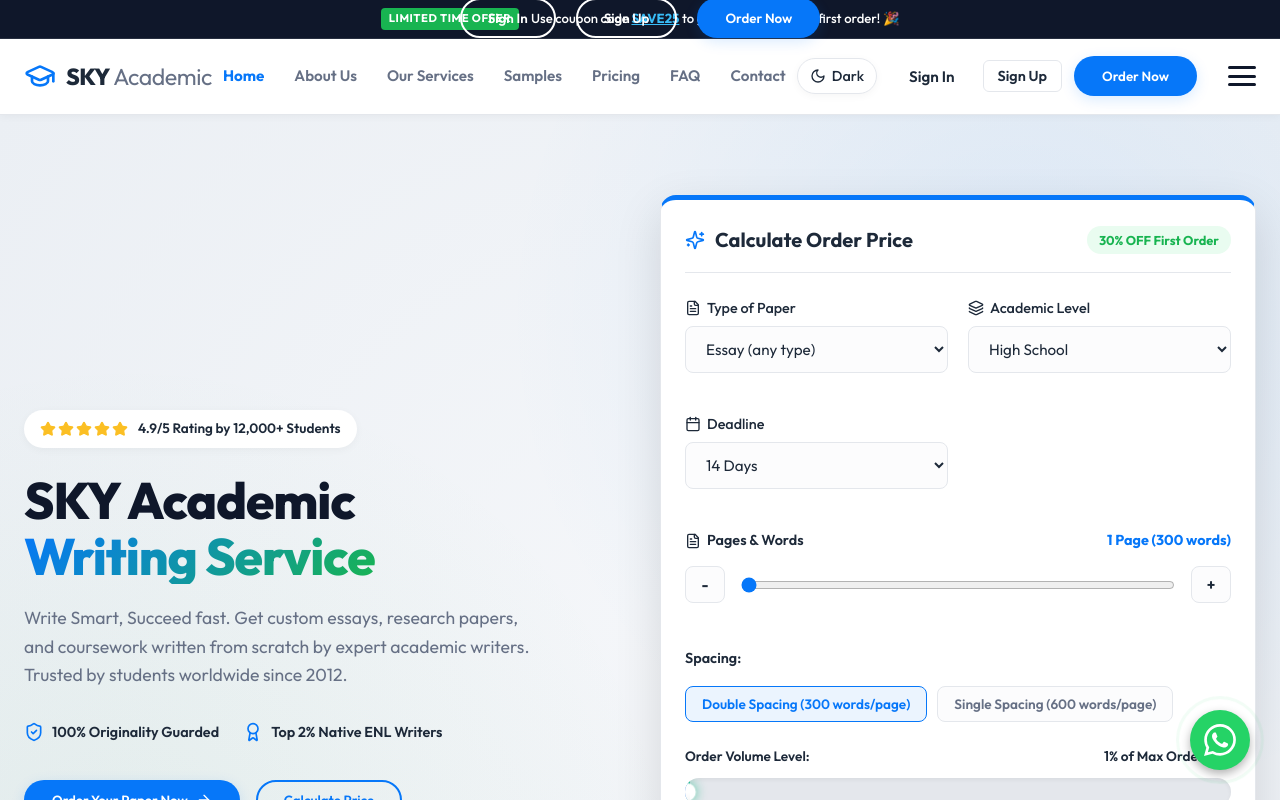
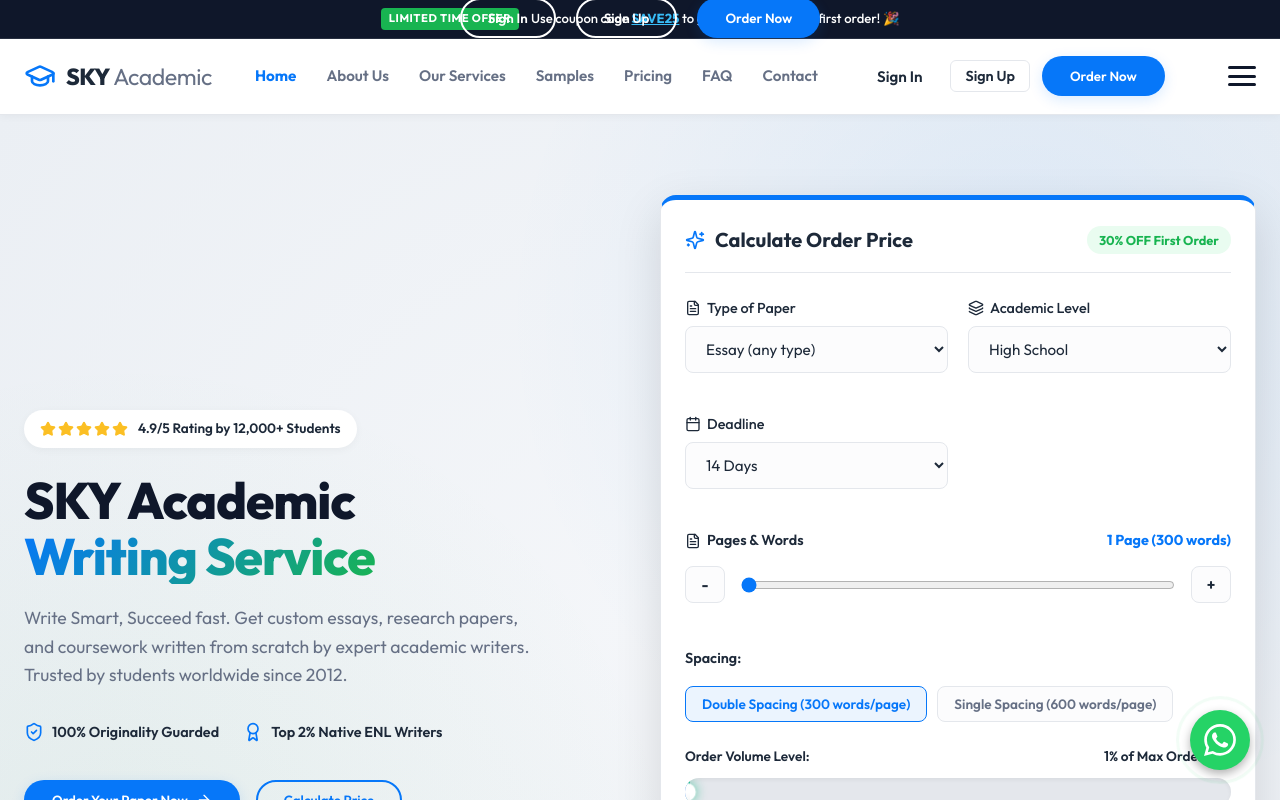
Before and after one commit to usmanwajid09/Academic-Writing, a React (Vite) app: page / in a window 1280 px wide. Shown: the top 800 px of the page. Built offline with nearby package versions, Linux system fonts and the light colour scheme.

Commit message:
feat: remove dark theme toggle button and dark mode CSS overrides

```diff
--- a/src/components/Header.jsx
+++ b/src/components/Header.jsx
@@ -1,29 +1,15 @@
 import React from 'react';
-import { GraduationCap, LogOut, User, Menu, X, Sun, Moon } from 'lucide-react';
+import { GraduationCap, LogOut, User, Menu, X } from 'lucide-react';
 import { motion, AnimatePresence } from 'framer-motion';
 
 export default function Header({ user, onLogout, setView, activeView, setPortalAuthMode }) {
   const [menuOpen, setMenuOpen] = React.useState(false);
   const [fullscreenOpen, setFullscreenOpen] = React.useState(false);
-  const [theme, setTheme] = React.useState(() => {
-    const saved = localStorage.getItem('theme');
-    if (saved) return saved;
-    return document.documentElement.classList.contains('theme-dark') ? 'dark' : 'light';
-  });
 
   React.useEffect(() => {
-    if (theme === 'dark') {
-      document.documentElement.classList.add('theme-dark');
-      localStorage.setItem('theme', 'dark');
-    } else {
-      document.documentElement.classList.remove('theme-dark');
-      localStorage.setItem('theme', 'light');
-    }
-  }, [theme]);
-
-  const toggleTheme = () => {
-    setTheme(prev => prev === 'dark' ? 'light' : 'dark');
-  };
+    document.documentElement.classList.remove('theme-dark');
+    localStorage.removeItem('theme');
+  }, []);
 
   const navItems = [
     { key: 'home', label: 'Home' },
@@ -79,10 +65,6 @@
           </nav>
 
           <div style={styles.authActions}>
-            <button className="theme-toggle-btn" onClick={toggleTheme} title="Toggle Theme">
-              {theme === 'dark' ? <Sun size={16} /> : <Moon size={16} />}
-              <span>{theme === 'dark' ? 'Light' : 'Dark'}</span>
-            </button>
             {user ? (
               <div style={styles.userSection}>
                 <div style={styles.userInfo} onClick={() => handleNav('portal')}>
--- a/src/index.css
+++ b/src/index.css
@@ -41,24 +41,7 @@
   --theme-transition: background-color 0.3s ease, color 0.3s ease, border-color 0.3s ease, box-shadow 0.3s ease;
 }
 
-/* Dark Mode Overrides */
-html.theme-dark {
-  --text-main: #f3f4f6;
-  --text-muted: #9ca3af;
-  --border-light: rgba(255, 255, 255, 0.08);
-  --bg-main: #090d16;
-  --bg-card: rgba(17, 24, 39, 0.85);
-
-  --primary-light: rgba(0, 122, 255, 0.12);
-  --primary-glow: rgba(0, 122, 255, 0.3);
-
-  --accent-light: rgba(40, 167, 69, 0.12);
-  --accent-glow: rgba(40, 167, 69, 0.3);
-
-  --shadow-color: rgba(0, 0, 0, 0.3);
-  --shadow-color-md: rgba(0, 0, 0, 0.4);
-  --shadow-color-lg: rgba(0, 0, 0, 0.5);
-}
+
 
 /* Global Reset */
 * {
```
